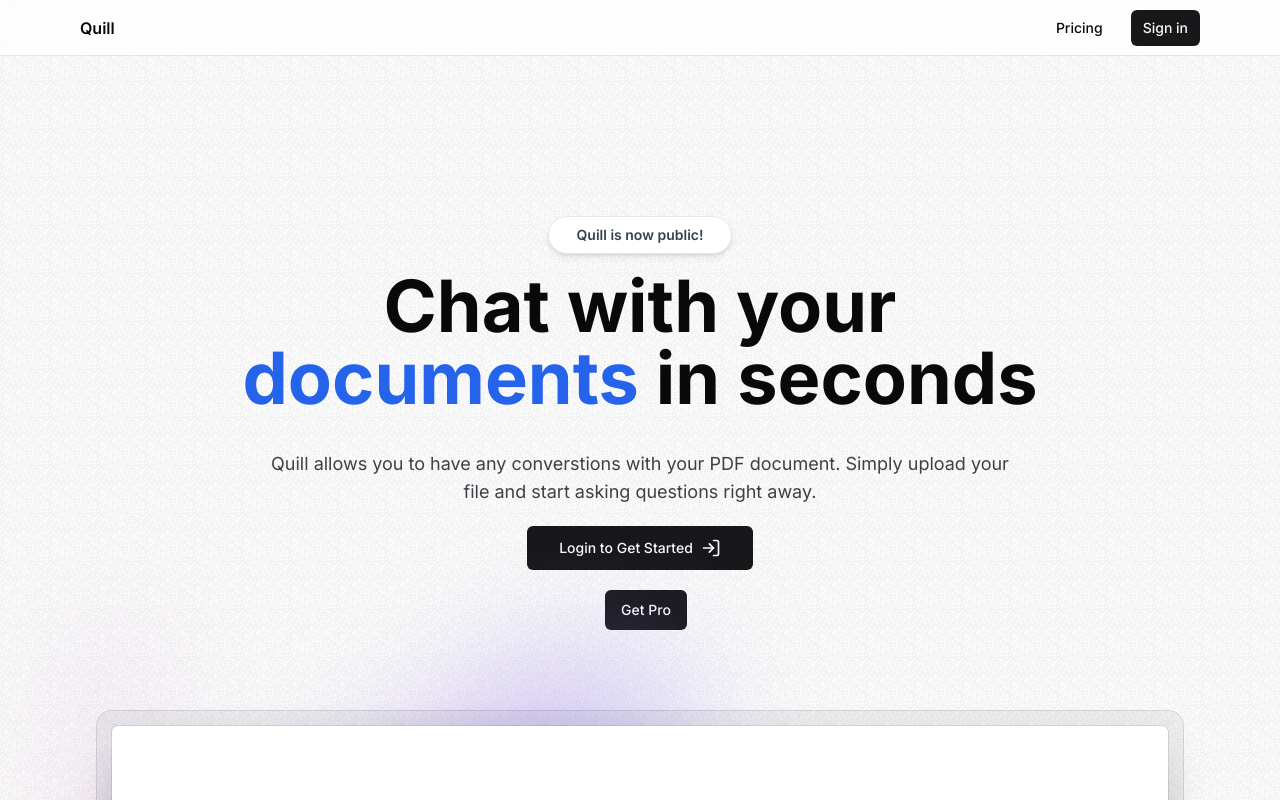
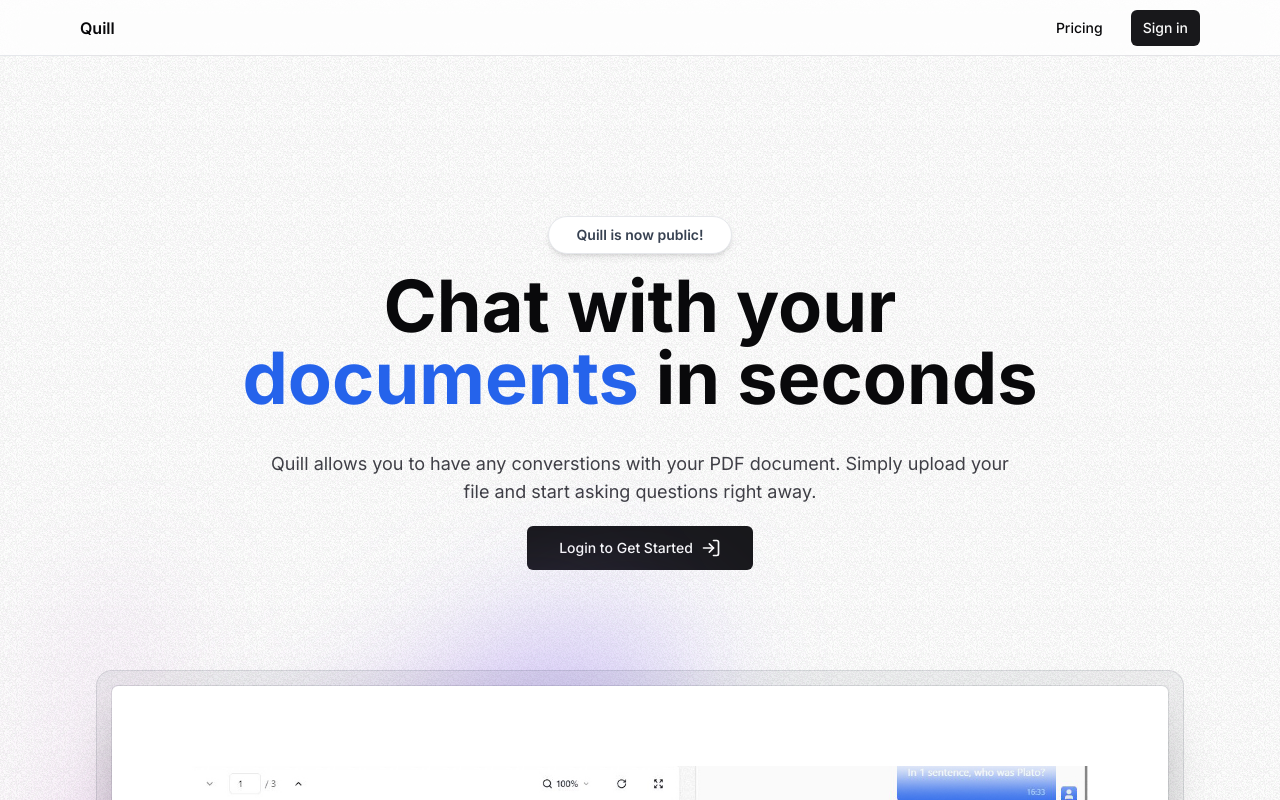
Before and after one commit to Saksham-garg/quill_SaaS, a Next.js app: page / in a window 1280 px wide. Shown: the top 800 px of the page. Built offline with nearby package versions, Linux system fonts and the light colour scheme; no server answers.

Commit message:
Get pro button not visible to unauthenticated user

```diff
--- a/src/app/page.tsx
+++ b/src/app/page.tsx
@@ -60,9 +60,13 @@
               </Link>
             )
           }
-          <div className="ml-3">
-            <SubscriptionButton isPro={isPro}></SubscriptionButton>
-          </div>
+          {
+            isAuth && (
+              <div className="ml-3">
+                <SubscriptionButton isPro={isPro}></SubscriptionButton>
+              </div>
+            )
+          }
       </div>
       {
         isAuth && (
```
